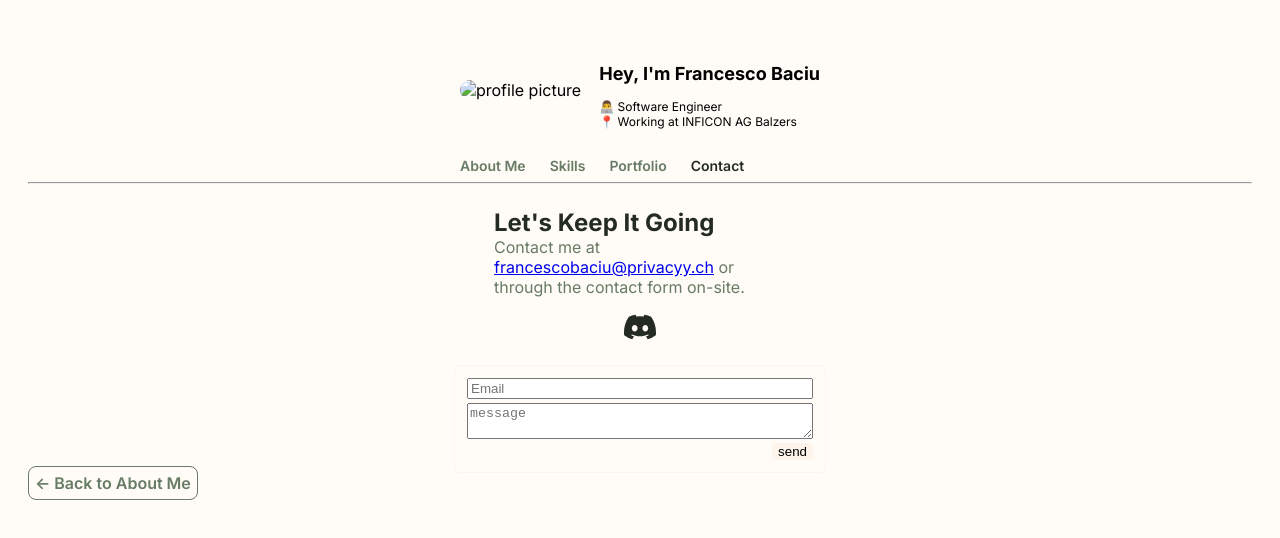
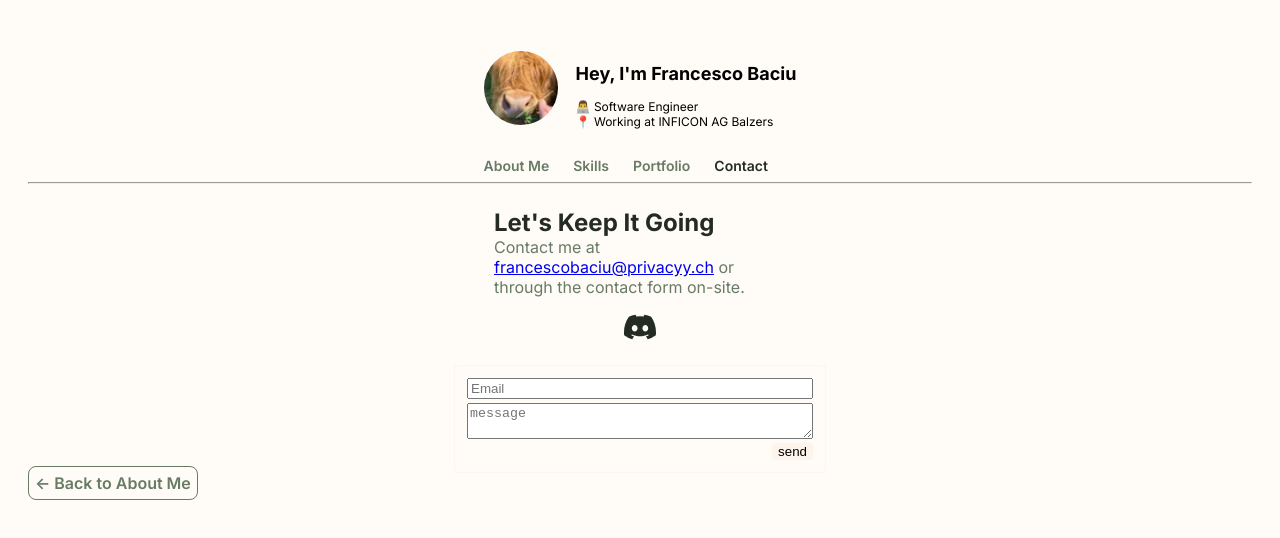
Before and after one commit to student-francesco/ruewjiweiodskdaslkmdqwlkmqdwosodo, a plain HTML site: page contact.html in a window 1280 px wide. Drawn offline with Linux system fonts and the light colour scheme; the site is published under a folder, as on GitHub Pages, so addresses that start at the root find nothing.

Commit message:
use relative path in img

```diff
--- a/contact.html
+++ b/contact.html
@@ -13,7 +13,7 @@
     <section class="nav-container">
         <header>
             <div class="profile">
-                <img src="/img/profile.webp" alt="profile picture" class="profile" />
+                <img src="img/profile.webp" alt="profile picture" class="profile" />
             </div>
             <div class="nav-introduction">
                 <div>
```
Also changed, not shown: index.html (+1 -1 lines), portfolio.html (+1 -1 lines), skills.html (+1 -1 lines).
